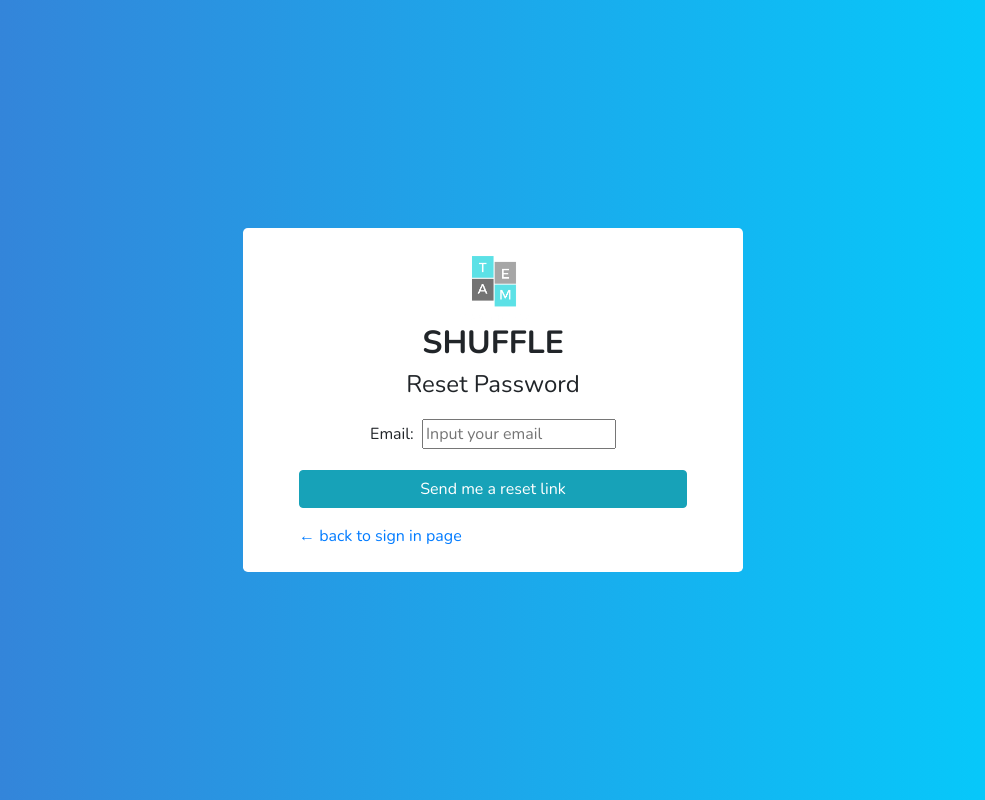
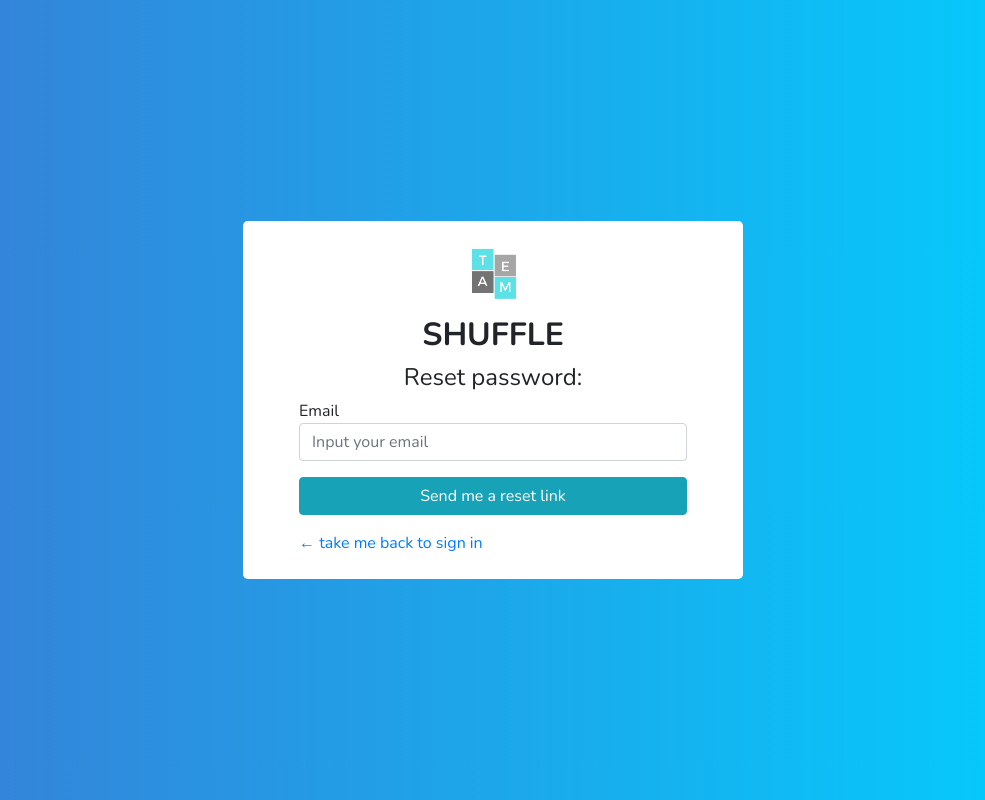
Before and after one commit to zainabsiddiqui/teamshuffle, a React (Create React App) app in the folder react-chat/: page /passwordreset in a window 1280 px wide. Shown: the whole page, without its empty margins (147-1132 px from the left). Built offline with nearby package versions, Linux system fonts and the light colour scheme; no server answers.

Commit message:
minor styling changes to sign up/sign in forms

```diff
--- a/react-chat/src/components/Login.js
+++ b/react-chat/src/components/Login.js
@@ -83,31 +83,29 @@ const Login = () => {
 				<Jumbotron className="Jumbotron pt-4 pb-4">
           <img src="Team_Shuffle_Logo.png" className="logo"/>
           <h2 className = "mt-0 pt-0 text-center bold">SHUFFLE</h2>
-          <h4 className = "mt-0 pt-0 text-center">Sign In</h4>
+          <h4 className = "mt-0 pt-0 text-center">Welcome! Sign in:</h4>
 					<form className="">
-          <div className = "text-center mt-3">
-          <label htmlFor="userEmail">
-            Email:
+          <div className = "form-group">
+          <label htmlFor="userEmail" className = "mb-0">
+            Email
           </label>
           &nbsp; &nbsp;
           <input
             type="email"
-            className="mt-1 w-50"
+            className="form-control"
             name="userEmail"
             value = {email}
             placeholder="E.g: darthvader@gmail.com"
             id="userEmail"
             onChange = {(event) => onChangeHandler(event)}
           />
-          </div>
-          <div className = "text-center mr-5 mb-3">
-          <label htmlFor="userPassword" className="block">
-            Password:
+          <label htmlFor="userPassword" className="mb-0 mt-2">
+            Password
           </label>
           &nbsp; &nbsp;
           <input
             type="password"
-            className="mt-1 w-50"
+            className="form-control"
             name="userPassword"
             value = {password}
             placeholder="Your Password"
--- a/react-chat/src/components/PasswordReset.js
+++ b/react-chat/src/components/PasswordReset.js
@@ -43,7 +43,7 @@ const PasswordReset = () => {
       <img src="Team_Shuffle_Logo.png" className="logo"/>
       <h2 className = "mt-0 pt-0 text-center bold">SHUFFLE</h2>
       <h4 className="mt-0 pt-0 text-center">
-        Reset Password
+        Reset password:
       </h4>
       <div className="mx-auto w-11/12 md:w-2/4 rounded py-8 px-4 md:px-8">
         <form action="">
@@ -57,9 +57,9 @@ const PasswordReset = () => {
               {error}
             </div>
           )}
-          <div className = "text-center mt-3">
-          <label htmlFor="userEmail" className="w-full block">
-            Email:
+          <div className = "form-group">
+          <label htmlFor="userEmail" className="w-full block mb-0">
+            Email
           </label>
           &nbsp;&nbsp;
           <input
@@ -69,7 +69,7 @@ const PasswordReset = () => {
             value={email}
             placeholder="Input your email"
             onChange={onChangeHandler}
-            className="mt-1 w-50"
+            className="form-control"
           />
           </div>
           <button
@@ -86,7 +86,7 @@ const PasswordReset = () => {
           to="/"
           className="my-2 text-blue-700 hover:text-blue-800 text-center block"
         >
-          &larr; back to sign in page
+          &larr; take me back to sign in
         </Link>
       </div>
       </Jumbotron>
--- a/react-chat/src/components/RoomList.js
+++ b/react-chat/src/components/RoomList.js
@@ -82,7 +82,7 @@ const RoomList = () => {
       <Jumbotron className="Jumbotron1">
           <div className = "float-right">
             <button className = "btn btn-info mt-1"><Link to="profilepage" className = "profilepage text-decoration-none text-white">
-            Profile
+            Update Profile
           </Link></button>
             &nbsp;
             <button className = "btn btn-dark mt-1 mr-1" onClick = {() => {auth.signOut()}}>Sign Out</button>
@@ -101,7 +101,7 @@ const RoomList = () => {
                   <a href = "" action onClick={() => { deleteChatRoom(room.roomname) }} className = "DeleteRoom">✖</a>
                 </span>
                 <div>
-                  <span className = "count">Members: {room.count}/5</span>
+                  <span className = "count badge badge-info">Members: <strong>{room.count}/5</strong></span>
                 </div>
                 <div>
                   <span className ="idea">Idea: {room.idea}</span>
--- a/react-chat/src/components/SignUp.js
+++ b/react-chat/src/components/SignUp.js
@@ -56,37 +56,35 @@ const SignUp = () => {
         <Jumbotron className="Jumbotron pt-4 pb-4">
           <img src="Team_Shuffle_Logo.png" className="logo"/>
           <h2 className = "mt-0 pt-0 text-center bold">SHUFFLE</h2>
-          <h4 className = "mt-0 pt-0 text-center">Sign Up</h4>
+          <h4 className = "mt-0 pt-0 text-center">Sign up:</h4>
           {error !== null && (
           <div className="py-4 bg-red-600 w-full text-white text-center mb-3">
             {error}
           </div>
           )}
-          <form className="">
-          <div className = "text-center mt-3">
-            <div>
-            <label htmlFor="displayName" className="block">
-              Name:
+          <form className="form-group mb-0">
+          <div className = "mt-3">
+            <label htmlFor="displayName" className = "mb-0">
+              Full Name
             </label>
             &nbsp; &nbsp;
             <input
               type="text"
-              className="mt-1 w-50"
+              className="form-control mb-2"
               name="displayName"
               value={displayName}
               placeholder="E.g: Darth Vader"
               id="displayName"
               onChange={event => onChangeHandler(event)}
             />
-            </div>
             <div>
-            <label htmlFor="userEmail">
-              Email:
+            <label htmlFor="userEmail" className = "mb-0">
+              Email
             </label>
             &nbsp; &nbsp;
             <input
               type="email"
-              className="mt-1 w-50"
+              className="form-control mb-2"
               name="userEmail"
               value = {email}
               placeholder="E.g: darthvader@gmail.com"
@@ -95,24 +93,21 @@ const SignUp = () => {
             />
             </div>
             </div>
-            <div className = "text-center mr-5 mb-3">
-            <label htmlFor="userPassword" className="block">
-              Password:
+            <label htmlFor="userPassword" className = "mb-0">
+              Password
             </label>
-            &nbsp; &nbsp;
             <input
               type="password"
-              className="mt-1 w-50"
+              className="form-control"
               name="userPassword"
               value = {password}
               placeholder="Your Password"
               id="userPassword"
               onChange = {(event) => onChangeHandler(event)}
             />
-            <div className = "text-center mr-5 mb-3">
-            Instructor?
-            &nbsp;&nbsp;&nbsp; &nbsp;
-              <label class="switch">
+            <small id="emailHelp" class="form-text text-muted">Passwords must be greater than six characters long.</small>
+            <label className = "mt-2">Are you an instructor?</label>
+              <label class="switch float-right">
                 <input
                   name="instructor"
                   type="checkbox"
@@ -123,13 +118,11 @@ const SignUp = () => {
                 <span class="slider round"></span>
               </label>
               &nbsp; &nbsp;
-            </div>
-          </div>
-          <button className="mx-auto login btn btn-info" onClick = {(event) => createUserWithEmailAndPasswordHandler(event, email, password)}>
+          <button className="mx-auto login btn btn-info mt-1" onClick = {(event) => createUserWithEmailAndPasswordHandler(event, email, password)}>
             Sign up
           </button>
         </form>
-        <p className="text-center mt-1 mb-1">or</p>
+        <p className="text-center mb-1">or</p>
          <button
           onClick={() => {
             try {
```
